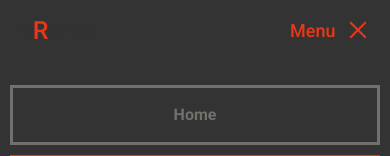
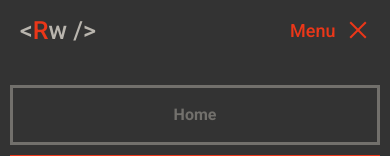
Before and after one commit to Radek-Wawrzyk/Portfolio-Front-End, a Vue app: page /portfolio in a window 390 px wide. Both pictures are taken after a click on the button "Menu". Shown: the top 156 px of the page. Built offline with nearby package versions, Linux system fonts and the light colour scheme.

Commit message:
Edit - Navigation accessibility & styles

```diff
--- a/src/Components/Navigation/Navigation.scss
+++ b/src/Components/Navigation/Navigation.scss
@@ -42,6 +42,10 @@
     }
   }
 }
+.navigation-logo.active a figcaption {
+  color: #b9b5ae;
+}
+
 .navigation-logo img {
   width: 100%;
   height: auto;
--- a/src/Components/Navigation/Navigation.vue
+++ b/src/Components/Navigation/Navigation.vue
@@ -1,6 +1,6 @@
 <template>
   <nav class="navigation">
-    <figure class="navigation-logo">
+    <figure class="navigation-logo" :class="{'active': actvieClass}">
       <router-link aria-label="Homepage" title="Homepage" to="/">
         <figcaption class="desktop">
           <span>Radek-</span>Wawrzyk
@@ -11,13 +11,13 @@
       </router-link>
     </figure>
     <button
-      class="navigation-button" v-bind:class="{'active': actvieClass}"  v-bind:aria-expanded="actvieClass"
+      class="navigation-button" :class="{'active': actvieClass}" :aria-expanded="actvieClass? 'true' : 'false'"
       aria-label="Open mobile menu" aria-controls="menu" v-on:click="toggleNav"
     >
       <p class="navigation-button-description">Menu</p>
       <span></span>
     </button>
-    <ul class="navigation-menu" v-bind:class="{'active': actvieClass}" id="menu">
+    <ul class="navigation-menu" :class="{'active': actvieClass}" id="menu">
       <li @click="toggleNav" ><router-link to='/'>Home</router-link></li>
       <li @click="toggleNav" ><router-link aria-label="Portfolio subpage" title="Portfolio subpage" to="/portfolio">Portfolio</router-link></li>
       <li @click="toggleNav" ><router-link aria-label="About subpage" title="About subpage" to="/about">About</router-link></li>
```
